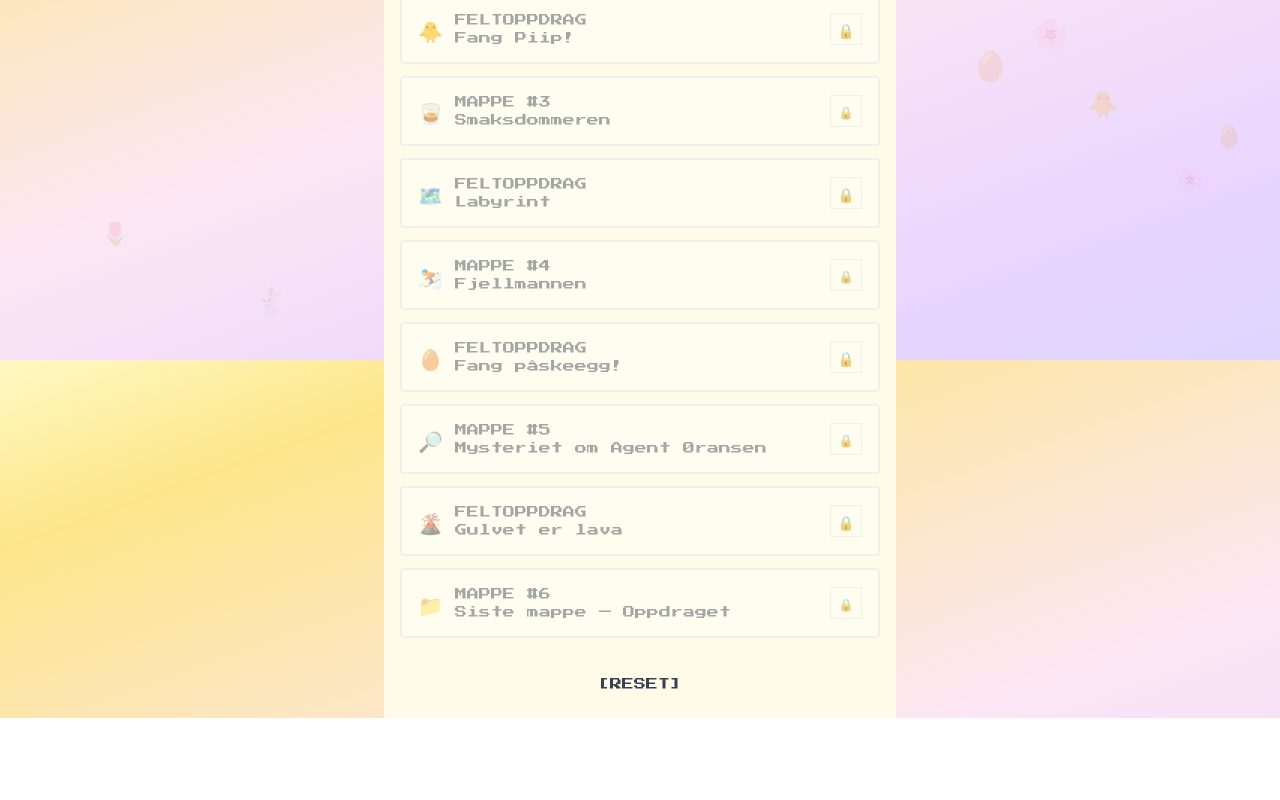
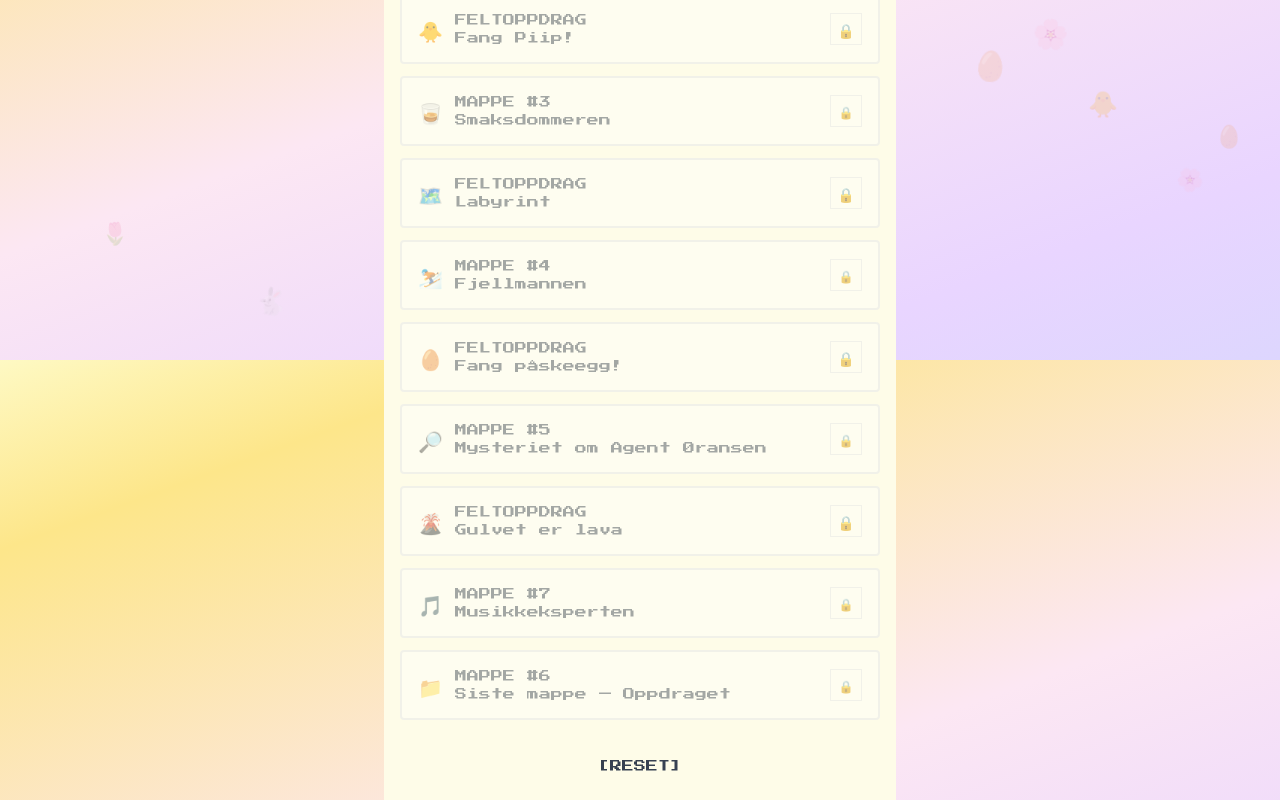
Before and after one commit to Trude/easter-hunt-2026, a React (Vite) app in the folder webapp/: page /agent in a window 1280 px wide. Shown: the part 440-1240 px from the top of the page. Before the commit the page ends 1158 px from the top, so only its background shows below. Built offline with nearby package versions, Linux system fonts and the light colour scheme.

Commit message:
Added music questions to Svein sidespor

```diff
--- a/webapp/src/data/svein-trivia.ts
+++ b/webapp/src/data/svein-trivia.ts
@@ -7,7 +7,7 @@ export interface SveinGroup {
   title: string;
   icon: string;
   intro: string;
-  letter: string;
+  letter?: string; // valgfri — bonusgrupper uten kodeordsbokstav
   questions: Question[];
 }
 
@@ -276,6 +276,56 @@ export const sveinGroups: SveinGroup[] = [
       },
     ] as Question[],
   },
+  {
+    id: 7,
+    title: 'Musikkeksperten',
+    icon: '🎵',
+    intro: 'Bonusmappe #7: Hør nøye. Gjenkjenner du disse sangene? Ingen bokstav på spill — bare ære.',
+    questions: [
+      {
+        id: 71,
+        format: 'text',
+        question: 'Hvilken artist synger denne sangen?',
+        spotify: '3iGBycfZb7Ex2ltiKrg95a',
+        answer: ['Mr. Pimp Lotion', 'mr. pimp lotion', 'mr pimp lotion', 'Mr Pimp Lotion'],
+      },
+      {
+        id: 72,
+        format: 'text',
+        question: 'Hvilket år ble denne sangen utgitt?',
+        spotify: '3spdoTYpuCpmq19tuD0bOe',
+        answer: ['1969'],
+      },
+      {
+        id: 73,
+        format: 'text',
+        question: 'Hva heter denne sangen?',
+        spotify: '0ulAxaVBayqFMZEK5f95ee',
+        answer: ['Sånne som deg', 'sånne som deg', 'Sanne som deg', 'sanne som deg'],
+      },
+      {
+        id: 74,
+        format: 'text',
+        question: 'Hvilket årstall vant denne sangen Eurovision Song Contest?',
+        spotify: '7tostJTMXhaRiVLTTXcvhe',
+        answer: ['2023'],
+      },
+      {
+        id: 75,
+        format: 'text',
+        question: 'Hva heter vokalisten i dette bandet?',
+        spotify: '2T5UDvBzecsQkTMVbOvRLS',
+        answer: ['Joakim Berg', 'joakim berg'],
+      },
+      {
+        id: 76,
+        format: 'text',
+        question: 'Hva heter denne artisten — kjent som eksen til The Kid LAROI?',
+        spotify: '2yWlGEgEfPot0lv3OAjuG3',
+        answer: ['Tate McRae', 'Tate Mcrae', 'tate mcrae', 'tate mcRae'],
+      },
+    ] as Question[],
+  },
 ];
 
 // Flat TriviaSection-format for kompatibilitet (ikke brukt av Agent-sidene direkte)
--- a/webapp/src/lib/storage.ts
+++ b/webapp/src/lib/storage.ts
@@ -44,9 +44,9 @@ export const storage = {
   getKombinerCode: (player: Player): string =>
     localStorage.getItem(key([player, 'kombiner', 'code'])) || '',
 
-  // Svein: alle 11 steg fullført (trivia IDs 1–6, spill IDs 7–11)
+  // Svein: alle 12 steg fullført (trivia IDs 1–6, spill IDs 7–11, bonusmappe ID 12)
   isSveinAllDone: (): boolean => {
-    for (let i = 1; i <= 11; i++) {
+    for (let i = 1; i <= 12; i++) {
       if (localStorage.getItem(key(['svein', 'dept', String(i), 'complete'])) !== 'true') return false;
     }
     return true;
@@ -72,8 +72,8 @@ export const storage = {
       localStorage.setItem(key(['selda', 'dept', String(i), 'complete']), 'true');
     }
     localStorage.setItem(key(['selda', 'secret', 'unlocked']), 'true');
-    // Svein: 6 mapper + 5 spill
-    for (let i = 1; i <= 11; i++) {
+    // Svein: 6 mapper + 5 spill + 1 bonusmappe
+    for (let i = 1; i <= 12; i++) {
       localStorage.setItem(key(['svein', 'dept', String(i), 'complete']), 'true');
     }
     // Kombiner + Minecraft
--- a/webapp/src/pages/Agent.tsx
+++ b/webapp/src/pages/Agent.tsx
@@ -21,6 +21,7 @@ const STEPS: AgentStep[] = [
   { type: 'game',   stepId: 10, title: 'Fang påskeegg!', icon: '🥚' },
   { type: 'trivia', stepId: 5, groupId: 5 },
   { type: 'game',   stepId: 11, title: 'Gulvet er lava', icon: '🌋' },
+  { type: 'trivia', stepId: 12, groupId: 7 },
   { type: 'trivia', stepId: 6, groupId: 6 },
 ];
 
--- a/webapp/src/pages/AgentGroup.tsx
+++ b/webapp/src/pages/AgentGroup.tsx
@@ -5,6 +5,7 @@ import { useGame } from '../context/GameContext';
 import { sveinGroups } from '../data/svein-trivia';
 import { validateAnswer } from '../lib/validate-answer';
 import AchievementPopup from '../components/ui/AchievementPopup';
+import SpotifyEmbed from '../components/trivia/SpotifyEmbed';
 
 const MIN_CORRECT = 5;
 
@@ -99,10 +100,14 @@ export default function AgentGroup() {
       <div className="min-h-screen bg-yellow-50 px-4 py-8 max-w-lg mx-auto flex flex-col items-center gap-6 text-center">
         <div className="text-4xl">{group.icon}</div>
         <p className="font-pixel text-mc-green text-xs">✅ MAPPE #{group.id} ALLEREDE DEKRYPTERT</p>
+        {group.letter ? (
           <div className="border border-mc-yellow rounded p-4">
             <p className="font-pixel text-gray-600 text-xs mb-2">BOKSTAV AVSLØRT:</p>
             <p className="font-pixel text-mc-yellow text-4xl">{group.letter}</p>
           </div>
+        ) : (
+          <p className="font-pixel text-mc-green text-xs">🎵 Bonusmappe fullført!</p>
+        )}
         <button
           onClick={() => navigate('/agent')}
           className="font-pixel text-gray-600 text-xs"
@@ -132,12 +137,19 @@ export default function AgentGroup() {
         {passed ? (
           <>
             <p className="font-pixel text-mc-green text-xs">
-              {correctCount}/5 RIKTIGE — MAPPE DEKRYPTERT
+              {correctCount}/{group.questions.length} RIKTIGE — MAPPE DEKRYPTERT
             </p>
+            {group.letter ? (
               <div className="border-2 border-mc-yellow rounded p-6">
                 <p className="font-pixel text-gray-600 text-xs mb-2">BOKSTAV AVSLØRT:</p>
                 <p className="font-pixel text-mc-yellow text-5xl">{group.letter}</p>
               </div>
+            ) : (
+              <div className="border-2 border-mc-yellow rounded p-6">
+                <p className="font-pixel text-mc-yellow text-3xl">🎵</p>
+                <p className="font-pixel text-gray-600 text-xs mt-2">Bonusmappe fullført!</p>
+              </div>
+            )}
             <button
               onClick={() => navigate('/agent')}
               className="bg-mc-green text-white font-pixel text-xs py-3 px-8 rounded border-b-4 border-green-800 active:border-b-0 active:translate-y-1"
@@ -148,7 +160,7 @@ export default function AgentGroup() {
         ) : (
           <>
             <p className="font-pixel text-red-400 text-xs leading-relaxed">
-              AVVIST — {correctCount}/5 riktige.
+              AVVIST — {correctCount}/{group.questions.length} riktige.
               <br /><br />
               Du trenger minst {MIN_CORRECT}. Prøv igjen, Agent.
             </p>
@@ -224,7 +236,7 @@ export default function AgentGroup() {
       </div>
 
       <p className="font-pixel text-gray-500 text-xs text-center mb-4">
-        {currentIdx + 1}/{group.questions.length} · Trenger {MIN_CORRECT}/5 riktige
+        {currentIdx + 1}/{group.questions.length} · Trenger {MIN_CORRECT}/{group.questions.length} riktige
       </p>
 
       {/* Spørsmål */}
@@ -236,6 +248,11 @@ export default function AgentGroup() {
           exit={{ opacity: 0, x: -20 }}
           className="flex flex-col gap-4"
         >
+          {/* Spotify embed */}
+          {(currentQuestion as any).spotify && (
+            <SpotifyEmbed trackId={(currentQuestion as any).spotify} />
+          )}
+
           <p className="font-pixel text-gray-800 text-xs leading-relaxed text-center px-2">
             {currentQuestion!.question}
           </p>
```
Lines whose indentation alone changed are shown as unchanged.
